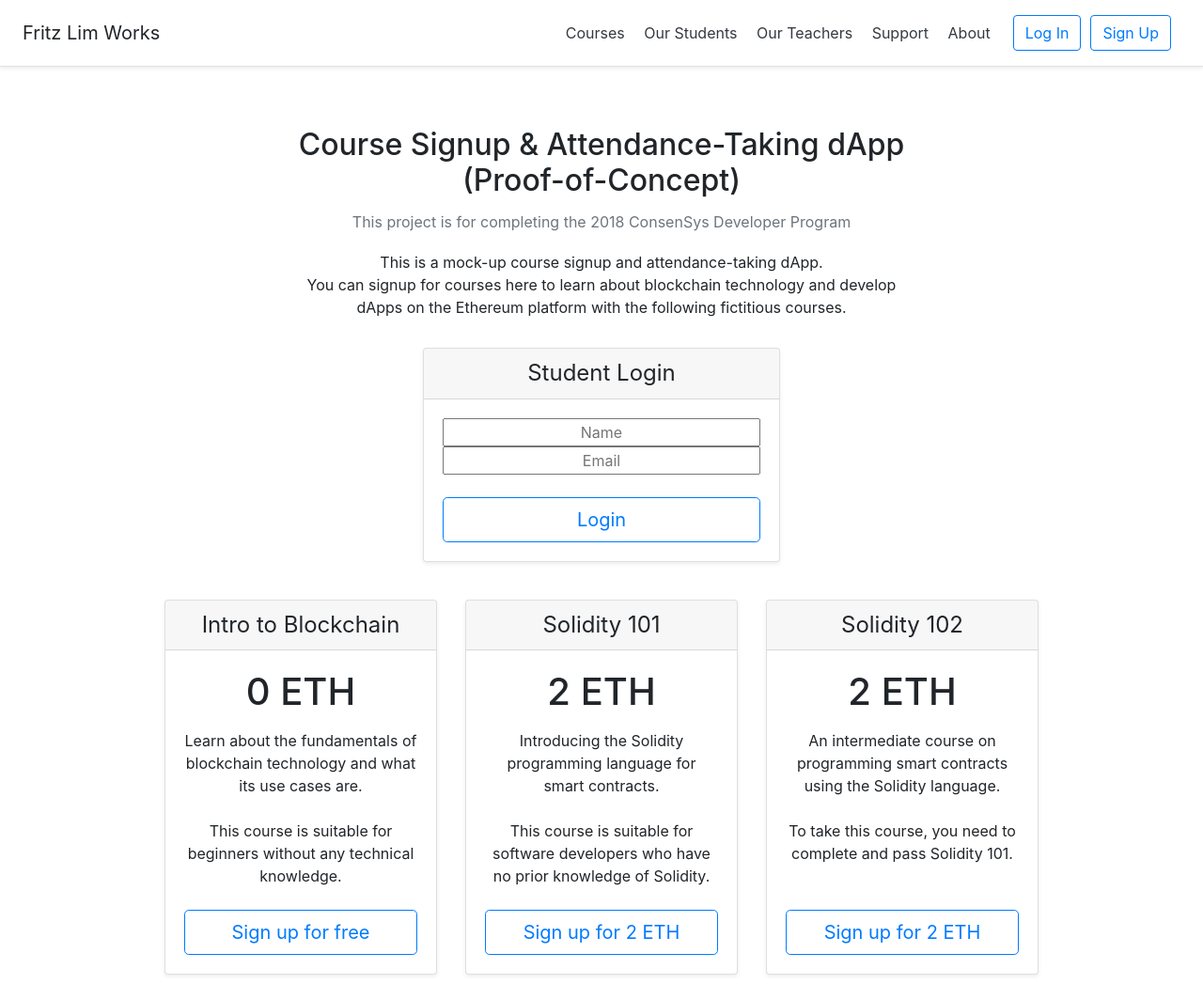
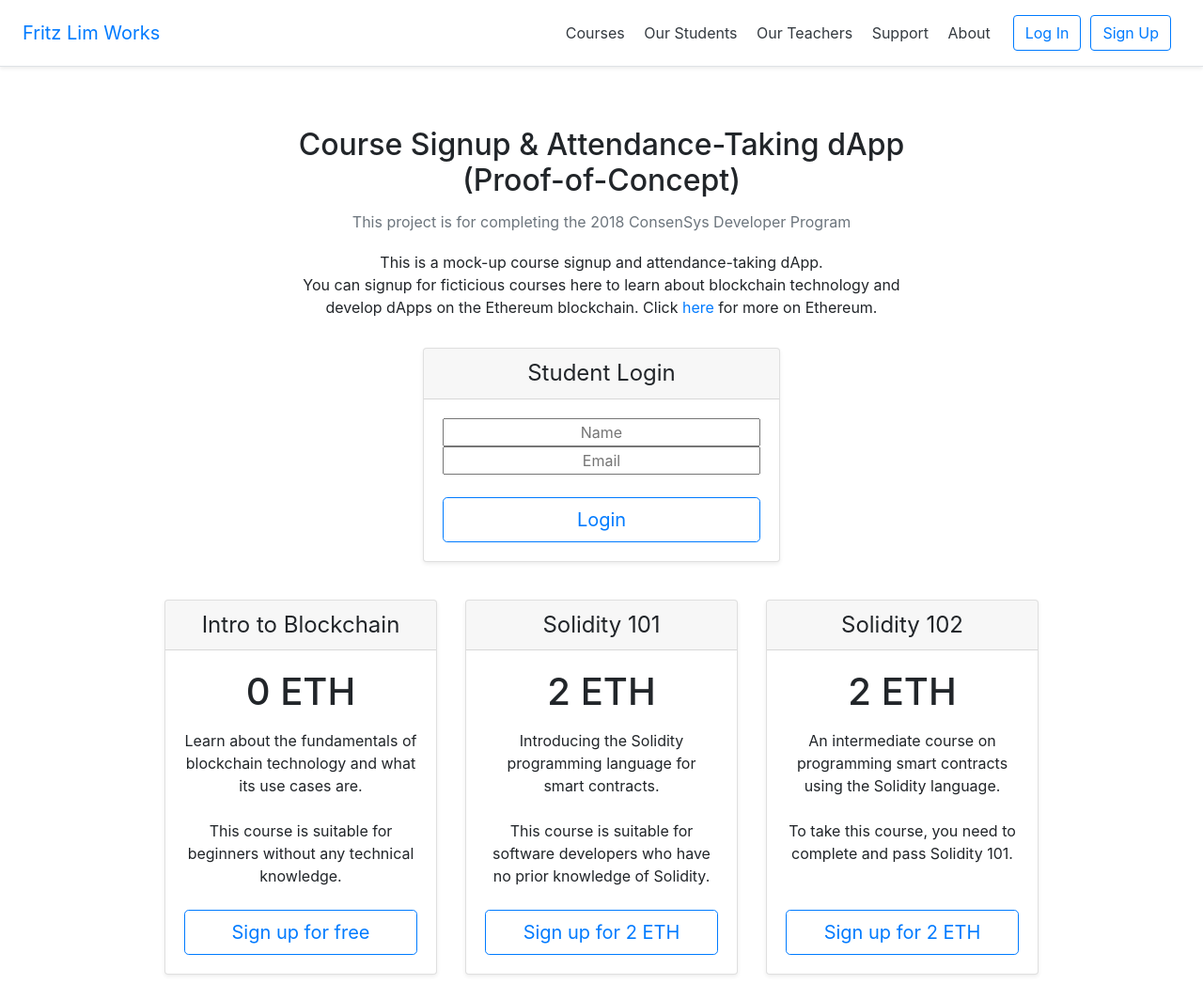
Before and after one commit to fritzlim/EthereumAttendanceTaking, a website: page src/index.html in a window 1280 px wide. Shown: the top 1064 px of the page at 94% size. Drawn offline with nearby package versions, Linux system fonts and the light colour scheme.

Commit message:
Added a link to my LinkedIn profile when clicking on Fritz Lim Works

```diff
--- a/src/index.html
+++ b/src/index.html
@@ -42,7 +42,8 @@
     <div style='text-align:center;font-size:20px;' class='emergency-stop-status'></div>
     <!-- Pricing example taken from Bootstrap exmaple codes. Adapted from https://getbootstrap.com/docs/4.1/examples/ -->
     <div class="d-flex flex-column flex-md-row align-items-center p-3 px-md-4 mb-3 bg-white border-bottom shadow-sm">
-      <h5 class="my-0 mr-md-auto font-weight-normal">Fritz Lim Works</h5>
+      <h5 class="my-0 mr-md-auto font-weight-normal"><a href='https://sg.linkedin.com/in/fritz-lim-
+9b440692' target='_blank'>Fritz Lim Works</a></h5>
       <nav class="my-2 my-md-0 mr-md-3">
         <a class="p-2 text-dark" href="#">Courses</a>
         <a class="p-2 text-dark" href="#">Our Students</a>
@@ -57,7 +58,7 @@
     <div class="pricing-header px-3 py-3 pt-md-5 pb-md-4 mx-auto text-center">
       <h2 class="display-5">Course Signup & Attendance-Taking dApp (Proof-of-Concept)</h2>
       <p class="lead display-8"><small class="text-muted">This project is for completing the 2018 ConsenSys Developer Program</small></p>
-      <h5 class="lead"><small>This is a mock-up course signup and attendance-taking dApp.<br />You can signup for courses here to learn about blockchain technology and develop dApps on the Ethereum platform with the following fictitious courses.</small></h5>
+      <h5 class="lead"><small>This is a mock-up course signup and attendance-taking dApp.<br />You can signup for ficticious courses here to learn about blockchain technology and develop dApps on the Ethereum blockchain. Click <a href='https://www.ethereum.org/' target='_blank'>here</a> for more on Ethereum.</small></h5>
     </div>
 
     <div id='student-login' class='container' style='width:32%'>
@@ -225,21 +226,21 @@
     <div style='text-align:center;font-size:20px;' class='emergency-stop-status'></div>
 
     <!-- ************************** Pet Shop example ************************* -->
-    <div class="container">
+<!--    <div class="container">
       <div class="row">
         <div class="col-xs-12 col-sm-8 col-sm-push-2">
           <h1 class="text-center">Pete's Pet Shop</h1>
           <hr/>
           <br/>
         </div>
-      </div>
+      </div> -->
 
-      <div id="petsRow" class="row">
+<!--      <div id="petsRow" class="row"> -->
         <!-- PETS LOAD HERE -->
-      </div>
-    </div>
+<!--      </div>
+    </div> -->
 
-    <div id="petTemplate" style="display: none;">
+<!--    <div id="petTemplate" style="display: none;">
       <div class="col-sm-6 col-md-4 col-lg-3">
         <div class="panel panel-default panel-pet">
           <div class="panel-heading">
@@ -255,7 +256,7 @@
           </div>
         </div>
       </div>
-    </div>
+    </div> -->
     <!-- ********************** End of Pet Shop example ********************** -->
 
     <!-- Footer taken from Pricing example code in Bootstrap. Adapted from https://getbootstrap.com/docs/4.1/examples/ -->
```
